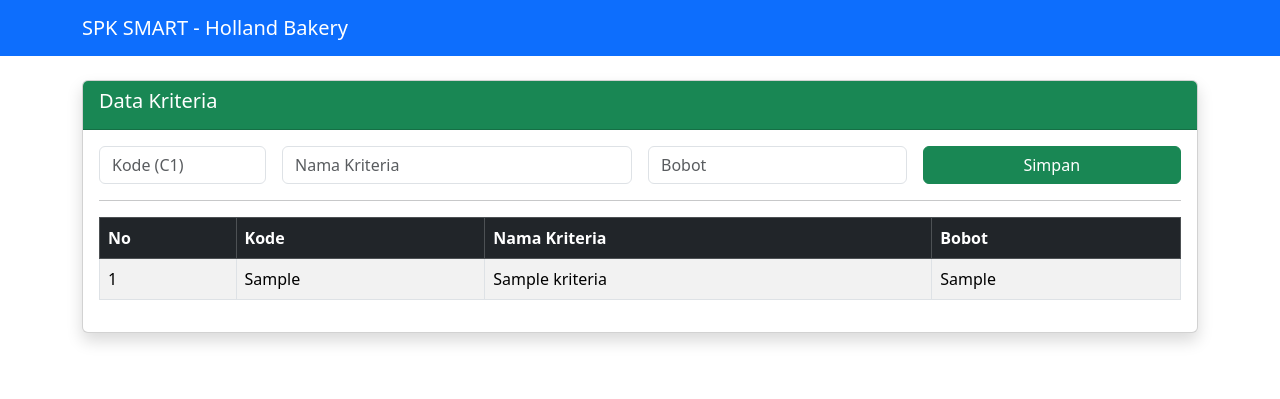
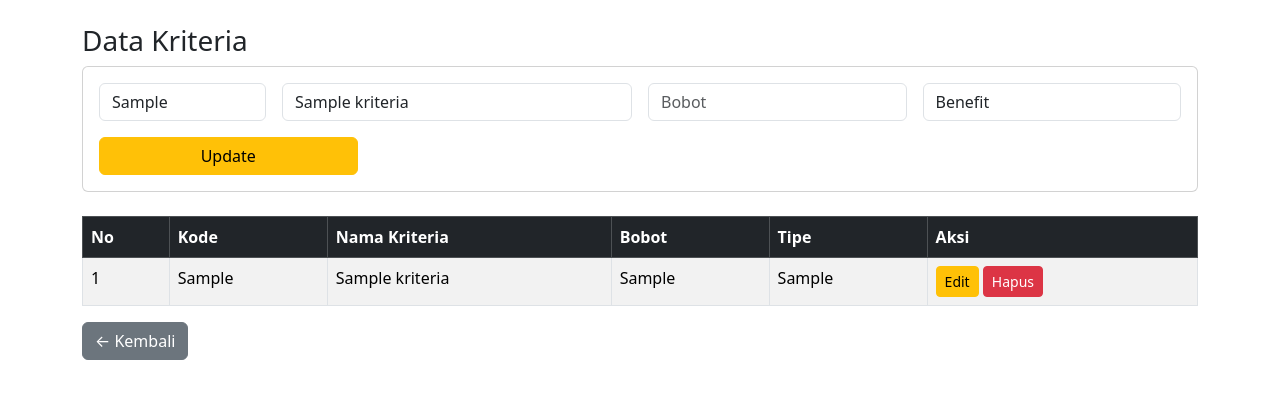
Before and after one commit to Hilmimusyaffa/spk, a PHP site: page /kriteria.php?edit=1 in a window 1280 px wide. Shown: the top 399 px of the page. Run offline with PHP 8.4, Linux system fonts and the light colour scheme; the visitor is signed in with stand-in values (Sample User, id 1); tables that the repository leaves empty or names only in its code hold one stand-in row (values such as "Sample post").

Commit message:
tampilan

```diff
--- a/kriteria.php
+++ b/kriteria.php
@@ -1,39 +1,130 @@
 <?php
+session_start();
 include "koneksi.php";
-include "header.php";
 
+// SIMPAN
 if(isset($_POST['simpan'])){
-    mysqli_query($conn,"INSERT INTO kriteria VALUES(
-        '',
-        '$_POST[kode]',
-        '$_POST[nama]',
-        '$_POST[bobot]'
-    )");
+    $kode  = $_POST['kode'];
+    $nama  = $_POST['nama'];
+    $bobot = $_POST['bobot'];
+    $tipe  = $_POST['tipe'];
+
+    mysqli_query($conn,"INSERT INTO kriteria
+        (kode_kriteria, nama_kriteria, bobot, tipe)
+        VALUES ('$kode','$nama','$bobot','$tipe')");
+
+    header("Location: kriteria.php");
+    exit;
+
+}
+
+// EDIT
+$edit = null;
+if(isset($_GET['edit'])){
+    $id = $_GET['edit'];
+    $query = mysqli_query($conn,"SELECT * FROM kriteria WHERE id_kriteria='$id'");
+    $edit = mysqli_fetch_assoc($query);
+}
+
+// UPDATE
+if(isset($_POST['update'])){
+    $id    = $_POST['id'];
+    $kode  = $_POST['kode'];
+    $nama  = $_POST['nama'];
+    $bobot = $_POST['bobot'];
+    $tipe  = $_POST['tipe'];
+
+    mysqli_query($conn,"UPDATE kriteria SET
+        kode_kriteria='$kode',
+        nama_kriteria='$nama',
+        bobot='$bobot',
+        tipe='$tipe'
+        WHERE id_kriteria='$id'");
+
+    header("Location: kriteria.php");
+    exit;
+}
+
+
+// HAPUS
+if(isset($_GET['hapus'])){
+    $id = $_GET['hapus'];
+    mysqli_query($conn,"DELETE FROM kriteria WHERE id_kriteria='$id'");
+    header("Location: kriteria.php");
+    exit;
 }
 ?>
 
-<div class="card shadow">
-<div class="card-header bg-success text-white">
-    <h5>Data Kriteria</h5>
-</div>
+<!DOCTYPE html>
+<html>
+<head>
+<title>Data Kriteria</title>
+<link href="https://cdn.jsdelivr.net/npm/bootstrap@5.3.2/dist/css/bootstrap.min.css" rel="stylesheet">
+</head>
+<body>
+
+<div class="container mt-4">
+<h3>Data Kriteria</h3>
+
+<div class="card mb-4">
 <div class="card-body">
 
+
 <form method="POST" class="row g-3">
+
+<?php if($edit){ ?>
+<input type="hidden" name="id" value="<?= $edit['id_kriteria']; ?>">
+<?php } ?>
+
 <div class="col-md-2">
-        <input type="text" name="kode" class="form-control" placeholder="Kode (C1)" required>
+<input type="text" name="kode" class="form-control"
+value="<?= $edit ? $edit['kode_kriteria'] : '' ?>"
+placeholder="Kode (C1)" required>
 </div>
+
 <div class="col-md-4">
-        <input type="text" name="nama" class="form-control" placeholder="Nama Kriteria" required>
+<input type="text" name="nama" class="form-control"
+value="<?= $edit ? $edit['nama_kriteria'] : '' ?>"
+placeholder="Nama Kriteria" required>
 </div>
+
 <div class="col-md-3">
-        <input type="number" step="0.01" name="bobot" class="form-control" placeholder="Bobot" required>
+<input type="number" step="0.01" name="bobot" class="form-control"
+value="<?= $edit ? $edit['bobot'] : '' ?>"
+placeholder="Bobot" required>
 </div>
+
+<!-- ⬇⬇ TAMBAHKAN DI SINI ⬇⬇ -->
 <div class="col-md-3">
-        <button class="btn btn-success w-100" name="simpan">Simpan</button>
+<select name="tipe" class="form-control" required>
+<option value="benefit"
+<?= ($edit && $edit['tipe']=='benefit')?'selected':'' ?>>
+Benefit
+</option>
+
+<option value="cost"
+<?= ($edit && $edit['tipe']=='cost')?'selected':'' ?>>
+Cost
+</option>
+</select>
 </div>
+<!-- ⬆⬆ SAMPAI SINI ⬆⬆ -->
+
+<div class="col-md-3">
+<?php if($edit){ ?>
+<button type="submit" name="update" class="btn btn-warning w-100">Update</button>
+<?php } else { ?>
+<button type="submit" name="simpan" class="btn btn-success w-100">Simpan</button>
+<?php } ?>
+</div>
+
 </form>
 
-<hr>
+
+
+</form>
+</div>
+</div>
 
 <table class="table table-bordered table-striped">
 <thead class="table-dark">
@@ -42,25 +133,41 @@ if(isset($_POST['simpan'])){
 <th>Kode</th>
 <th>Nama Kriteria</th>
 <th>Bobot</th>
+<th>Tipe</th>
+<th>Aksi</th>
 </tr>
 </thead>
+
 <tbody>
 <?php
 $no=1;
-        $data=mysqli_query($conn,"SELECT * FROM kriteria");
-        while($d=mysqli_fetch_array($data)){
+$data = mysqli_query($conn,"SELECT * FROM kriteria");
+while($d=mysqli_fetch_assoc($data)){
 ?>
 <tr>
 <td><?= $no++; ?></td>
 <td><?= $d['kode_kriteria']; ?></td>
 <td><?= $d['nama_kriteria']; ?></td>
 <td><?= $d['bobot']; ?></td>
+<td><?= $d['tipe']; ?></td>
+<td>
+<a href="?edit=<?= $d['id_kriteria']; ?>" class="btn btn-warning btn-sm">Edit</a>
+<a href="?hapus=<?= $d['id_kriteria']; ?>"
+onclick="return confirm('Yakin hapus?')"
+class="btn btn-danger btn-sm">Hapus</a>
+</td>
 </tr>
 <?php } ?>
+
 </tbody>
 </table>
 
-</div>
+<div class="mt-3">
+    <button onclick="history.back()" class="btn btn-secondary">
+        ← Kembali
+    </button>
 </div>
 
-<?php include "footer.php"; ?>
+</div>
+</body>
+</html>
--- /dev/null
+++ b/style.css
@@ -0,0 +1,4 @@
+.card-transparan {
+    background: rgba(255, 255, 255, 0.5) !important;
+    backdrop-filter: blur(5px);
+}
```
Also changed, not shown: hasil.php (+39 -5 lines), index.php (+43 -5 lines), responden.php (+13 -1 lines), logo_holland_1.jpeg (added), logo_holland_1.png (added), logo_holland_2.png (added). Lines whose indentation alone changed are shown as unchanged.
